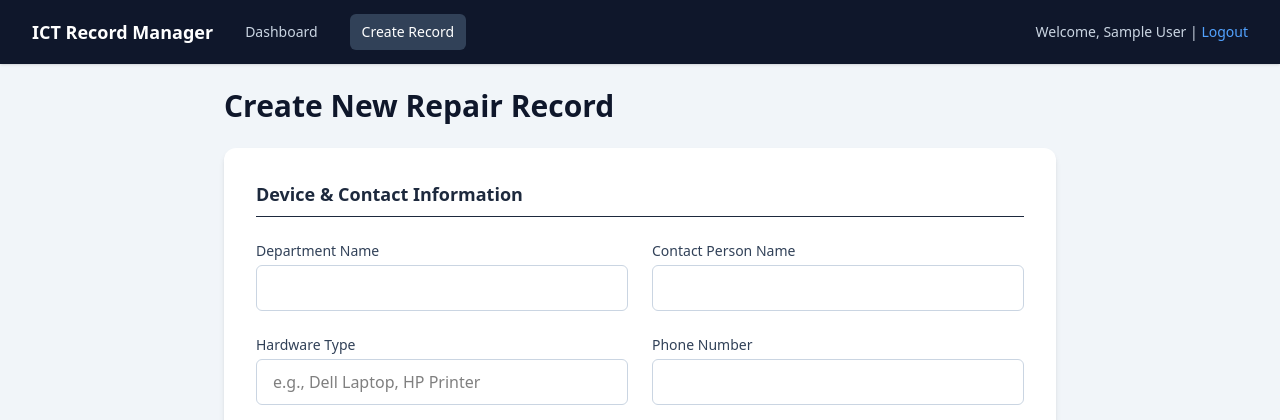
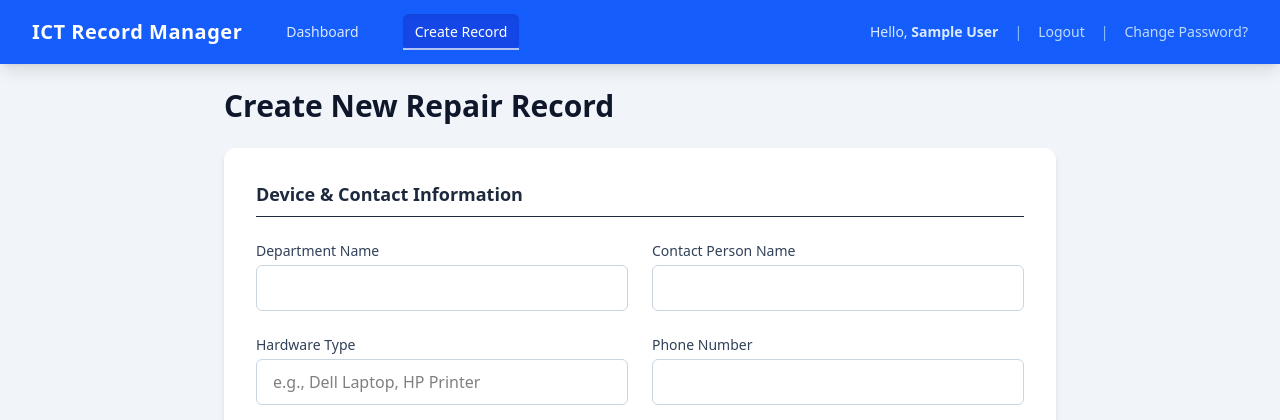
Before and after one commit to Tarvel/Record-Management, a Django app: page /record/create/ in a window 1280 px wide. Shown: the top 420 px of the page. Run offline with Django 5.2, Linux system fonts and the light colour scheme; the visitor is signed in with stand-in values (Sample User, id 1); parts of the project's set-up code (start-up, migrations or seed data) failed here and were passed over; some libraries are stand-ins or nearby versions.

Commit message:
added password change

```diff
--- a/base/forms.py
+++ b/base/forms.py
@@ -2,6 +2,7 @@ from django.contrib.auth.forms import UserCreationForm, UserChangeForm
 from .models import CustomUser, RepairRecord
 from django import forms
 from django.core.validators import FileExtensionValidator
+
 
 class RepairRecordForm(forms.ModelForm):
     class Meta:
@@ -21,6 +22,7 @@ class CustomUserCreationForm(UserCreationForm):
     class Meta:
         model = CustomUser
         fields = ("email", "first_name", "last_name")
+
 
 class CustomUserChangeForm(UserChangeForm):
     class Meta(UserChangeForm.Meta):
@@ -64,3 +66,25 @@ class TailwindPasswordChangeForm(PasswordChangeForm):
                     "placeholder": field.label,
                 }
             )
+
+
+from django import forms
+from django.contrib.auth.forms import PasswordChangeForm
+
+
+class TailwindPasswordChangeForm(PasswordChangeForm):
+    def __init__(self, *args, **kwargs):
+        super().__init__(*args, **kwargs)
+
+        for field_name, field in self.fields.items():
+            field.widget.attrs.update(
+                {
+                    "class": (
+                        "w-full px-4 py-2 bg-white "
+                        "border border-slate-300 "
+                        "rounded-lg focus:outline-none focus:ring-2 "
+                        "focus:ring-green-500 transition-colors"
+                    ),
+                    "placeholder": field.label,
+                }
+            )
--- a/base/urls.py
+++ b/base/urls.py
@@ -1,3 +1,5 @@
+from django.contrib.auth import views as auth_views
+from .forms import TailwindPasswordChangeForm
 from django.urls import path
 from . import views
 
@@ -5,7 +7,19 @@ urlpatterns = [
     path("", views.dashboardPage, name="dashboard"),
     path("record/<str:slug>", views.recordDetail, name="record_detail"),
     path("record/create/", views.createRecord, name="create_record"),
-    path("confirmation/<str:confirmation_token>", views.confirmationPage, name="confirmation_page"),
+    path(
+        "confirmation/<str:confirmation_token>",
+        views.confirmationPage,
+        name="confirmation_page",
+    ),
+    path(
+        "password/change/",
+        auth_views.PasswordChangeView.as_view(
+            template_name="registration/password_change.html",
+        ),
+        name="password_change",
+    ),
+    path("password/change/done", views.password_change_done, name="password_change_done"),
     path("confirmation/success/", views.sucessPage, name="success"),
     path("login/", views.loginPage, name="login"),
     path("logout/", views.logoutPage, name="logout"),
--- a/base/views.py
+++ b/base/views.py
@@ -27,6 +27,7 @@ def dashboardPage(request):
             | records.filter(user_name__icontains=search)
             | records.filter(ict_personnel__first_name__icontains=search)
             | records.filter(ict_personnel__last_name__icontains=search)
+            | records.filter(hardware_type__icontains=search)
         )
     if status and status != "All":
         if status == "Pending Confirmation":
@@ -44,7 +45,7 @@ def dashboardPage(request):
         print(date)
         records = records.filter(updated_at__date=date)
 
-    paginator = Paginator(records, 5)
+    paginator = Paginator(records, 6)
     pages = request.GET.get("page", 1)
     record_obj = paginator.get_page(pages)
 
@@ -176,3 +177,8 @@ def loginPage(request):
 def logoutPage(request):
     logout(request)
     return redirect("login")
+
+
+def password_change_done(request):
+    messages.success(request, "Password change successfully!")
+    return redirect("dashboard")
--- a/templates/base.html
+++ b/templates/base.html
@@ -7,21 +7,45 @@
     <title>{% block title %}{% endblock title %} | ICT Record Manager</title>
     <script src="https://unpkg.com/htmx.org@1.9.11"></script>
     {% tailwind_css %}
-    <style> body { background-color: #f1f5f9; } </style>
+    <style>
+        body {
+            background-color: #f1f5f9;
+            margin-top: 64px;
+        }
+        @media (max-width: 767px) {
+            body {
+                margin-top: 0;
+                padding-bottom: 72px;
+            }
+        }
+    </style>
 </head>
 <body class="pb-20 md:pb-0">
-    {% comment %} desktop {% endcomment %}
-    <nav class="bg-slate-900 shadow-sm hidden md:block">
+    {% comment %} Desktop Navigation {% endcomment %}
+    <nav class="bg-gradient-to-r from-blue-600 to-blue-600 shadow-lg fixed top-0 left-0 right-0 z-50 hidden md:block">
         <div class="max-w-7xl mx-auto px-4 sm:px-6 lg:px-8">
             <div class="flex justify-between items-center h-16">
                 <div class="flex items-center space-x-8">
-                    <div class="font-bold text-lg text-white">ICT Record Manager</div>
-                    <a href="{% url 'dashboard' %}" class="text-sm font-medium {% if page == 'dashboard' %} text-white bg-slate-700 px-3 py-2 rounded-md hover:bg-slate-600 {% else %} text-slate-300 hover:text-white {% endif %}  transition">Dashboard</a>
-                    <a href="{% url 'create_record' %}" class="text-sm font-medium {% if page == 'create' %} text-white bg-slate-700 px-3 py-2 rounded-md hover:bg-slate-600 {% else %} text-slate-300 hover:text-white {% endif %} transition">Create Record</a>
+                    <a href="{% url 'dashboard' %}" class="font-extrabold text-xl text-white tracking-wide">
+                        ICT Record Manager
+                    </a>
+                    <a href="{% url 'dashboard' %}" class="relative px-3 py-2 rounded-md text-sm font-medium transition-all duration-300
+                        {% if page == 'dashboard' %} text-white bg-blue-700 shadow-inner hover:bg-blue-600 {% else %} text-blue-100 hover:text-white hover:bg-blue-500/30 {% endif %}">
+                        Dashboard
+                        {% if page == 'dashboard' %}<span class="absolute inset-x-0 bottom-0 h-0.5 bg-white animate-pulse"></span>{% endif %}
+                    </a>
+                    <a href="{% url 'create_record' %}" class="relative px-3 py-2 rounded-md text-sm font-medium transition-all duration-300
+                        {% if page == 'create' %} text-white bg-blue-700 shadow-inner hover:bg-blue-600 {% else %} text-blue-100 hover:text-white hover:bg-blue-500/30 {% endif %}">
+                        Create Record
+                        {% if page == 'create' %}<span class="absolute inset-x-0 bottom-0 h-0.5 bg-white animate-pulse"></span>{% endif %}
+                    </a>
                 </div>
-                <div class="text-sm text-slate-300">
-                    <span>Welcome, {{request.user.get_full_name|default:request.user.email }}</span> |
-                    <a href="{% url 'logout' %}" class="font-medium text-blue-400 hover:text-blue-300 transition">Logout</a>
+                <div class="flex items-center space-x-4 text-sm text-blue-100">
+                    <span>Hello, <span class="font-semibold">{{ request.user.get_full_name|default:request.user.email }}</span></span>
+                    <span class="text-blue-300">|</span>
+                    <a href="{% url 'logout' %}" class="font-medium text-blue-200 hover:text-white hover:underline transition-colors duration-300">Logout</a>
+                    <span class="text-blue-300">|</span>
+                    <a href="{% url 'password_change' %}" class="font-medium text-blue-200 hover:text-white hover:underline transition-colors duration-300">Change Password?</a>
                 </div>
             </div>
         </div>
@@ -32,11 +56,11 @@
         <div class="max-w-7xl mx-auto px-4 sm:px-6 lg:px-8 pt-4">
             <div class="space-y-2">
             {% for message in messages %}
-                <div class="flex justify-between items-center p-4 rounded-md shadow-sm
-                    {% if 'success' in message.tags %} bg-green-100 border border-green-200 text-green-800
-                    {% elif 'warning' in message.tags %} bg-yellow-100 border border-yellow-200 text-yellow-800
-                    {% elif 'error' in message.tags %} bg-red-100 border border-red-200 text-red-800
-                    {% else %} bg-blue-100 border border-blue-200 text-blue-800 {% endif %}"
+                <div class="flex justify-between items-center p-4 rounded-lg shadow-md animate-fade-in-down
+                    {% if 'success' in message.tags %} bg-green-100 border border-green-300 text-green-800
+                    {% elif 'warning' in message.tags %} bg-yellow-100 border border-yellow-300 text-yellow-800
+                    {% elif 'error' in message.tags %} bg-red-100 border border-red-300 text-red-800
+                    {% else %} bg-blue-100 border border-blue-300 text-blue-800 {% endif %}"
                     role="alert">
 
                     <span>{{ message }}</span>
@@ -63,20 +87,42 @@
     {% endblock main %}
 
 
-    {% comment %} mobile {% endcomment %}
-    <div class="fixed bottom-0 left-0 right-0 bg-white border-t border-slate-200 h-16 flex justify-around items-center md:hidden">
-        <a href="{% url 'dashboard' %}" class="flex flex-col items-center justify-center {% if page == 'dashboard' %} text-blue-600 {% else %} text-slate-500 hover:text-blue-600{% endif %}">
-            <svg class="w-6 h-6" fill="none" stroke="currentColor" viewBox="0 0 24 24"><path stroke-linecap="round" stroke-linejoin="round" stroke-width="2" d="M4 6h16M4 12h16m-7 6h7"></path></svg>
-            <span class="text-xs font-medium">Dashboard</span>
+    {% comment %} Mobile Navigation {% endcomment %}
+    <div class="fixed bottom-0 left-0 right-0 bg-white border-t border-slate-200 h-18 flex justify-around items-center md:hidden shadow-lg z-50">
+        <a href="{% url 'dashboard' %}" class="flex flex-col items-center justify-center p-2 rounded-lg transition-colors duration-200
+            {% if page == 'dashboard' %} text-blue-600 bg-blue-50 {% else %} text-slate-500 hover:text-blue-600 hover:bg-blue-50/50{% endif %}">
+            <svg class="w-7 h-7" fill="none" stroke="currentColor" viewBox="0 0 24 24"><path stroke-linecap="round" stroke-linejoin="round" stroke-width="2" d="M4 6h16M4 12h16m-7 6h7"></path></svg>
+            <span class="text-xs font-medium mt-1">Dashboard</span>
         </a>
-        <a href="{% url 'create_record' %}" class="flex flex-col items-center justify-center {% if page == 'create' %} text-blue-600 {% else %} text-slate-500 hover:text-blue-600{% endif %}">
-            <svg class="w-6 h-6" fill="none" stroke="currentColor" viewBox="0 0 24 24"><path stroke-linecap="round" stroke-linejoin="round" stroke-width="2" d="M12 9v3m0 0v3m0-3h3m-3 0H9m12 0a9 9 0 11-18 0 9 9 0 0118 0z"></path></svg>
-            <span class="text-xs">Create</span>
+        <a href="{% url 'create_record' %}" class="flex flex-col items-center justify-center p-2 rounded-lg transition-colors duration-200
+            {% if page == 'create' %} text-blue-600 bg-blue-50 {% else %} text-slate-500 hover:text-blue-600 hover:bg-blue-50/50{% endif %}">
+            <svg class="w-7 h-7" fill="none" stroke="currentColor" viewBox="0 0 24 24"><path stroke-linecap="round" stroke-linejoin="round" stroke-width="2" d="M12 9v3m0 0v3m0-3h3m-3 0H9m12 0a9 9 0 11-18 0 9 9 0 0118 0z"></path></svg>
+            <span class="text-xs font-medium mt-1">Create</span>
         </a>
-        <a href="#" class="flex flex-col items-center justify-center text-slate-500 hover:text-blue-600">
-             <svg class="w-6 h-6" fill="none" stroke="currentColor" viewBox="0 0 24 24"><path stroke-linecap="round" stroke-linejoin="round" stroke-width="2" d="M17 16l4-4m0 0l-4-4m4 4H3"></path></svg>
-            <span class="text-xs">Logout</span>
+        <a href="#" class="flex flex-col items-center justify-center p-2 rounded-lg text-slate-500 hover:text-blue-600 hover:bg-blue-50/50 transition-colors duration-200">
+             <svg class="w-7 h-7" fill="none" stroke="currentColor" viewBox="0 0 24 24"><path stroke-linecap="round" stroke-linejoin="round" stroke-width="2" d="M17 16l4-4m0 0l-4-4m4 4H3"></path></svg>
+            <span class="text-xs font-medium mt-1">Logout</span>
+        </a>
+         <a href="{% url 'password_change' %}" class="flex flex-col items-center justify-center p-2 rounded-lg text-slate-500 hover:text-blue-600 hover:bg-blue-50/50 transition-colors duration-200">
+             <svg class="w-7 h-7" fill="none" stroke="currentColor" viewBox="0 0 24 24"><path stroke-linecap="round" stroke-linejoin="round" stroke-width="2" d="M10.325 4.317c.426-1.756 2.924-1.756 3.35 0a1.724 1.724 0 002.573 1.066c1.543-.94 3.31.826 2.37 2.37a1.724 1.724 0 001.065 2.572c1.756.426 1.756 2.924 0 3.35a1.724 1.724 0 00-1.066 2.573c.94 1.543-.826 3.31-2.37 2.37a1.724 1.724 0 00-2.572 1.065c-.426 1.756-2.924 1.756-3.35 0a1.724 1.724 0 00-2.573-1.066c-1.543.94-3.31-.826-2.37-2.37a1.724 1.724 0 00-1.065-2.572c-1.756-.426-1.756-2.924 0-3.35a1.724 1.724 0 001.066-2.573c-.94-1.543.826-3.31 2.37-2.37.996.608 2.296.07 2.572-1.065z"></path><path stroke-linecap="round" stroke-linejoin="round" stroke-width="2" d="M15 12a3 3 0 11-6 0 3 3 0 016 0z"></path></svg>
+            <span class="text-xs font-medium mt-1">Settings</span>
         </a>
     </div>
+
+    <style>
+        @keyframes fade-in-down {
+            from {
+                opacity: 0;
+                transform: translateY(-10px);
+            }
+            to {
+                opacity: 1;
+                transform: translateY(0);
+            }
+        }
+        .animate-fade-in-down {
+            animation: fade-in-down 0.5s ease-out forwards;
+        }
+    </style>
 </body>
 </html>
--- a/theme/static/css/dist/styles.css
+++ b/theme/static/css/dist/styles.css
@@ -10,22 +10,26 @@
       "Courier New", monospace;
     --color-red-100: oklch(93.6% 0.032 17.717);
     --color-red-200: oklch(88.5% 0.062 18.334);
+    --color-red-300: oklch(80.8% 0.114 19.571);
     --color-red-500: oklch(63.7% 0.237 25.331);
     --color-red-600: oklch(57.7% 0.245 27.325);
     --color-red-700: oklch(50.5% 0.213 27.518);
     --color-red-800: oklch(44.4% 0.177 26.899);
     --color-yellow-100: oklch(97.3% 0.071 103.193);
     --color-yellow-200: oklch(94.5% 0.129 101.54);
+    --color-yellow-300: oklch(90.5% 0.182 98.111);
     --color-yellow-500: oklch(79.5% 0.184 86.047);
     --color-yellow-600: oklch(68.1% 0.162 75.834);
     --color-yellow-800: oklch(47.6% 0.114 61.907);
     --color-green-100: oklch(96.2% 0.044 156.743);
     --color-green-200: oklch(92.5% 0.084 155.995);
+    --color-green-300: oklch(87.1% 0.15 154.449);
     --color-green-500: oklch(72.3% 0.219 149.579);
     --color-green-600: oklch(62.7% 0.194 149.214);
     --color-green-700: oklch(52.7% 0.154 150.069);
     --color-green-800: oklch(44.8% 0.119 151.328);
     --color-green-900: oklch(39.3% 0.095 152.535);
+    --color-blue-50: oklch(97% 0.014 254.604);
     --color-blue-100: oklch(93.2% 0.032 255.585);
     --color-blue-200: oklch(88.2% 0.059 254.128);
     --color-blue-300: oklch(80.9% 0.105 251.813);
@@ -60,6 +64,7 @@
     --color-white: #fff;
     --spacing: 0.25rem;
     --container-md: 28rem;
+    --container-xl: 36rem;
     --container-2xl: 42rem;
     --container-4xl: 56rem;
     --container-7xl: 80rem;
@@ -82,14 +87,18 @@
     --font-weight-medium: 500;
     --font-weight-semibold: 600;
     --font-weight-bold: 700;
+    --font-weight-extrabold: 800;
     --tracking-tight: -0.025em;
     --tracking-normal: 0em;
+    --tracking-wide: 0.025em;
     --tracking-wider: 0.05em;
     --leading-normal: 1.5;
     --radius-md: 0.375rem;
     --radius-lg: 0.5rem;
     --radius-xl: 0.75rem;
     --radius-2xl: 1rem;
+    --ease-out: cubic-bezier(0, 0, 0.2, 1);
+    --animate-pulse: pulse 2s cubic-bezier(0.4, 0, 0.6, 1) infinite;
     --blur-sm: 8px;
     --default-transition-duration: 150ms;
     --default-transition-timing-function: cubic-bezier(0.4, 0, 0.2, 1);
@@ -271,6 +280,12 @@
   .static {
     position: static;
   }
+  .inset-x-0 {
+    inset-inline: calc(var(--spacing) * 0);
+  }
+  .top-0 {
+    top: calc(var(--spacing) * 0);
+  }
   .top-1\/2 {
     top: calc(1/2 * 100%);
   }
@@ -288,6 +303,9 @@
   }
   .left-3 {
     left: calc(var(--spacing) * 3);
+  }
+  .z-50 {
+    z-index: 50;
   }
   .col-span-1 {
     grid-column: span 1 / span 1;
@@ -380,6 +398,9 @@
   .inline-flex {
     display: inline-flex;
   }
+  .h-0\.5 {
+    height: calc(var(--spacing) * 0.5);
+  }
   .h-4 {
     height: calc(var(--spacing) * 4);
   }
@@ -444,8 +477,17 @@
   .transform {
     transform: var(--tw-rotate-x,) var(--tw-rotate-y,) var(--tw-rotate-z,) var(--tw-skew-x,) var(--tw-skew-y,);
   }
+  .animate-pulse {
+    animation: var(--animate-pulse);
+  }
   .cursor-not-allowed {
     cursor: not-allowed;
+  }
+  .list-inside {
+    list-style-position: inside;
+  }
+  .list-disc {
+    list-style-type: disc;
   }
   .grid-cols-1 {
     grid-template-columns: repeat(1, minmax(0, 1fr));
@@ -527,6 +569,11 @@
   }
   .gap-x-6 {
     column-gap: calc(var(--spacing) * 6);
+  }
+  :where(.space-x-4 > :not(:last-child)) {
+    --tw-space-x-reverse: 0;
+    margin-inline-start: calc(calc(var(--spacing) * 4) * var(--tw-space-x-reverse));
+    margin-inline-end: calc(calc(var(--spacing) * 4) * calc(1 - var(--tw-space-x-reverse)));
   }
   :where(.space-x-8 > :not(:last-child)) {
     --tw-space-x-reverse: 0;
@@ -623,14 +679,26 @@
   .border-yellow-200 {
     border-color: var(--color-yellow-200);
   }
+  .border-yellow-300 {
+    border-color: var(--color-yellow-300);
+  }
   .border-yellow-500 {
     border-color: var(--color-yellow-500);
   }
+  .bg-blue-50 {
+    background-color: var(--color-blue-50);
+  }
   .bg-blue-100 {
     background-color: var(--color-blue-100);
   }
+  .bg-blue-500 {
+    background-color: var(--color-blue-500);
+  }
   .bg-blue-600 {
     background-color: var(--color-blue-600);
+  }
+  .bg-blue-700 {
+    background-color: var(--color-blue-700);
   }
   .bg-gray-50 {
     background-color: var(--color-gray-50);
@@ -674,10 +742,26 @@
     --tw-gradient-position: to bottom right in oklab;
     background-image: linear-gradient(var(--tw-gradient-stops));
   }
+  .bg-gradient-to-r {
+    --tw-gradient-position: to right in oklab;
+    background-image: linear-gradient(var(--tw-gradient-stops));
+  }
+  .from-blue-600 {
+    --tw-gradient-from: var(--color-blue-600);
+    --tw-gradient-stops: var(--tw-gradient-via-stops, var(--tw-gradient-position), var(--tw-gradient-from) var(--tw-gradient-from-position), var(--tw-gradient-to) var(--tw-gradient-to-position));
+  }
   .from-slate-50 {
     --tw-gradient-from: var(--color-slate-50);
     --tw-gradient-stops: var(--tw-gradient-via-stops, var(--tw-gradient-position), var(--tw-gradient-from) var(--tw-gradient-from-position), var(--tw-gradient-to) var(--tw-gradient-to-position));
   }
+  .to-blue-600 {
+    --tw-gradient-to: var(--color-blue-600);
+    --tw-gradient-stops: var(--tw-gradient-via-stops, var(--tw-gradient-position), var(--tw-gradient-from) var(--tw-gradient-from-position), var(--tw-gradient-to) var(--tw-gradient-to-position));
+  }
+  .to-indigo-700 {
+    --tw-gradient-to: var(--color-indigo-700);
+    --tw-gradient-stops: var(--tw-gradient-via-stops, var(--tw-gradient-position), var(--tw-gradient-from) var(--tw-gradient-from-position), var(--tw-gradient-to) var(--tw-gradient-to-position));
+  }
   .to-slate-100 {
     --tw-gradient-to: var(--color-slate-100);
     --tw-gradient-stops: var(--tw-gradient-via-stops, var(--tw-gradient-position), var(--tw-gradient-from) var(--tw-gradient-from-position), var(--tw-gradient-to) var(--tw-gradient-to-position));
@@ -823,6 +910,10 @@
     --tw-font-weight: var(--font-weight-bold);
     font-weight: var(--font-weight-bold);
   }
+  .font-extrabold {
+    --tw-font-weight: var(--font-weight-extrabold);
+    font-weight: var(--font-weight-extrabold);
+  }
   .font-medium {
     --tw-font-weight: var(--font-weight-medium);
     font-weight: var(--font-weight-medium);
@@ -839,6 +930,10 @@
     --tw-tracking: var(--tracking-tight);
     letter-spacing: var(--tracking-tight);
   }
+  .tracking-wide {
+    --tw-tracking: var(--tracking-wide);
+    letter-spacing: var(--tracking-wide);
+  }
   .tracking-wider {
     --tw-tracking: var(--tracking-wider);
     letter-spacing: var(--tracking-wider);
@@ -849,6 +944,15 @@
   .text-black {
     color: var(--color-black);
   }
+  .text-blue-100 {
+    color: var(--color-blue-100);
+  }
+  .text-blue-200 {
+    color: var(--color-blue-200);
+  }
+  .text-blue-300 {
+    color: var(--color-blue-300);
+  }
   .text-blue-400 {
     color: var(--color-blue-400);
   }
@@ -920,6 +1024,14 @@
   }
   .shadow {
     --tw-shadow: 0 1px 3px 0 var(--tw-shadow-color, rgb(0 0 0 / 0.1)), 0 1px 2px -1px var(--tw-shadow-color, rgb(0 0 0 / 0.1));
+    box-shadow: var(--tw-inset-shadow), var(--tw-inset-ring-shadow), var(--tw-ring-offset-shadow), var(--tw-ring-shadow), var(--tw-shadow);
+  }
+  .shadow-inner {
+    --tw-shadow: inset 0 2px 4px 0 var(--tw-shadow-color, rgb(0 0 0 / 0.05));
+    box-shadow: var(--tw-inset-shadow), var(--tw-inset-ring-shadow), var(--tw-ring-offset-shadow), var(--tw-ring-shadow), var(--tw-shadow);
+  }
+  .shadow-lg {
+    --tw-shadow: 0 10px 15px -3px var(--tw-shadow-color, rgb(0 0 0 / 0.1)), 0 4px 6px -4px var(--tw-shadow-color, rgb(0 0 0 / 0.1));
     box-shadow: var(--tw-inset-shadow), var(--tw-inset-ring-shadow), var(--tw-ring-offset-shadow), var(--tw-ring-shadow), var(--tw-shadow);
   }
   .shadow-md {
@@ -950,11 +1062,28 @@
     transition-timing-function: var(--tw-ease, var(--default-transition-timing-function));
     transition-duration: var(--tw-duration, var(--default-transition-duration));
   }
+  .transition-all {
+    transition-property: all;
+    transition-timing-function: var(--tw-ease, var(--default-transition-timing-function));
+    transition-duration: var(--tw-duration, var(--default-transition-duration));
+  }
   .transition-colors {
     transition-property: color, background-color, border-color, outline-color, text-decoration-color, fill, stroke, --tw-gradient-from, --tw-gradient-via, --tw-gradient-to;
     transition-timing-function: var(--tw-ease, var(--default-transition-timing-function));
     transition-duration: var(--tw-duration, var(--default-transition-duration));
   }
+  .duration-200 {
+    --tw-duration: 200ms;
+    transition-duration: 200ms;
+  }
+  .duration-300 {
+    --tw-duration: 300ms;
+    transition-duration: 300ms;
+  }
+  .ease-out {
+    --tw-ease: var(--ease-out);
+    transition-timing-function: var(--ease-out);
+  }
   .ring-inset {
     --tw-ring-inset: inset;
   }
@@ -1571,10 +1725,23 @@
   syntax: "*";
   inherits: false;
 }
+@property --tw-duration {
+  syntax: "*";
+  inherits: false;
+}
+@property --tw-ease {
+  syntax: "*";
+  inherits: false;
+}
 @property --tw-outline-style {
   syntax: "*";
   inherits: false;
   initial-value: solid;
+}
+@keyframes pulse {
+  50% {
+    opacity: 0.5;
+  }
 }
 @layer properties {
   @supports ((-webkit-hyphens: none) and (not (margin-trim: inline))) or ((-moz-orient: inline) and (not (color:rgb(from red r g b)))) {
@@ -1639,6 +1806,8 @@
       --tw-backdrop-opacity: initial;
       --tw-backdrop-saturate: initial;
       --tw-backdrop-sepia: initial;
+      --tw-duration: initial;
+      --tw-ease: initial;
       --tw-outline-style: solid;
     }
   }
```
Also changed, not shown: other parts of theme/static/css/dist/styles.css (+49 -0 lines), templates/registration/password_change.html (added, +87 -0 lines).
